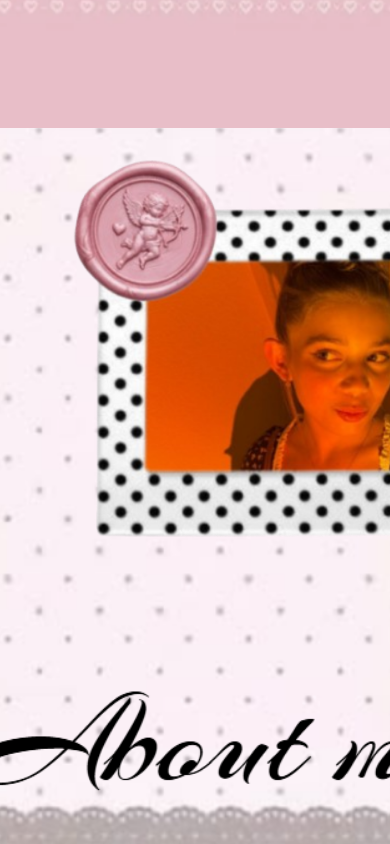
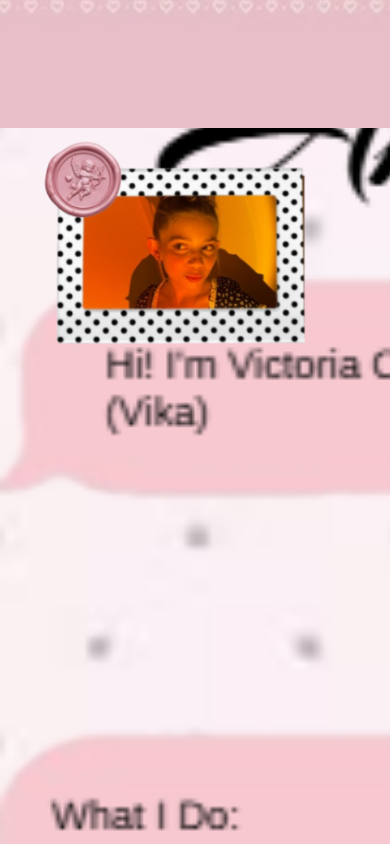
Before and after one commit to Vika09090913/vika-portfolio, a React (Create React App) app: page / in a window 390 px wide. Shown: the part 1560-2404 px from the top of the page. Built offline with nearby package versions, Linux system fonts and the light colour scheme.

Commit message:
About Me mobile: new background, smaller photo, heart closer

```diff
--- a/src/App.css
+++ b/src/App.css
@@ -1035,7 +1035,6 @@ html {
     z-index: 10;
   }
 
-  /* Пошук на ПЕРШОМУ екрані */
   .search-container {
     position: fixed !important;
     top: 15px !important;
@@ -1046,7 +1045,6 @@ html {
     z-index: 1000 !important;
   }
 
-  /* Іконки соцмереж - ВИЩЕ і ПРАВІШЕ (майже до куточка) */
   .home-part-1 .social-icons-container {
     position: absolute !important;
     top: 70px !important;
@@ -1091,7 +1089,6 @@ html {
     z-index: 10;
   }
 
-  /* Фото з обличчями - ще трохи ПРАВІШЕ та ВИЩЕ */
   .my-photo { width: auto !important; height: auto !important; }
   .photo-left {
     width: 150px !important;
@@ -1114,7 +1111,7 @@ html {
     left: auto !important;
   }
 
-  /* --- ІНШІ СЕКЦІ --- */
+  /* --- ABOUT ME МОБІЛЬНА ВЕРСІЯ --- */
   .section-about {
     overflow-x: auto !important;
     overflow-y: hidden !important;
@@ -1122,17 +1119,19 @@ html {
   .about-background-layer {
     width: 1400px !important;
     min-height: 100vh !important;
+    background-image: url('./images/about-mobile-bg.jpg') !important; /* НОВИЙ ФОН */
   }
   .about-photo-container {
-    width: 650px !important;
-    height: 700px !important;
-    top: -120px !important;
+    width: 450px !important; /* ЗМЕНШЕНО (було 650px) */
+    height: 500px !important; /* ЗМЕНШЕНО (було 700px) */
+    top: -80px !important;
     left: 10px !important;
   }
+  /* Сердечко підсунуто ближче до повідомлення */
   .heart-emoji {
     font-size: 36px !important;
-    bottom: 150px !important;
-    left: 700px !important;
+    bottom: 100px !important; /* Вище (було 150px) */
+    left: 600px !important; /* Лівіше (було 700px) */
     top: auto !important;
   }
   .character-trigger {
@@ -1142,6 +1141,7 @@ html {
     right: 180px !important;
   }
 
+  /* --- HOBBIES --- */
   .envelope-closed,
   .envelope-opened {
     right: 50px !important;
@@ -1170,6 +1170,7 @@ html {
     transform: none !important;
   }
 
+  /* --- SKILLS --- */
   .skills-bear {
     width: 150px !important;
     top: 30px !important;
@@ -1186,6 +1187,7 @@ html {
     transform: translate(-50%, -50%) !important;
   }
 
+  /* --- MUSIC --- */
   .music-vinyl-container {
     width: 350px !important;
     top: 45% !important;
@@ -1248,4 +1250,8 @@ html {
   .song-number { font-size: 12px !important; }
   .song-title { font-size: 10px !important; }
   .song-artist { font-size: 9px !important; }
+  .about-photo-container {
+    width: 350px !important;
+    height: 400px !important;
+  }
 }
--- a/src/App.js
+++ b/src/App.js
@@ -2,6 +2,7 @@ import React, { useState, useRef, useEffect } from 'react';
 import './App.css';
 import backgroundImage from './images/background.jpg';
 import aboutBackground from './images/about-background.jpg';
+import aboutMobileBg from './images/about-mobile-bg.jpg'; // НОВИЙ ФОН ДЛЯ МОБІЛЬНОГО
 import aboutPhoto from './images/about-photo.jpg';
 import photo1 from './images/photo1.jpg';
 import photo2 from './images/photo2.jpg';
@@ -184,7 +185,7 @@ function App() {
     <div className="portfolio-container" onClick={handleBackgroundClick}>
       <section id="home" className="page-section section-home">
 
-        {/* ДЕСКТОП ВЕРСІЯ - один блок з background.jpg */}
+        {/* ДЕСКТОП ВЕРСІЯ */}
         <div className="background-layer desktop-home" style={{ backgroundImage: `url(${backgroundImage})` }}>
           <div className="search-container">
             <div className="search-wrapper">
```
Also changed, not shown: src/images/about-mobile-bg.jpg (added).
